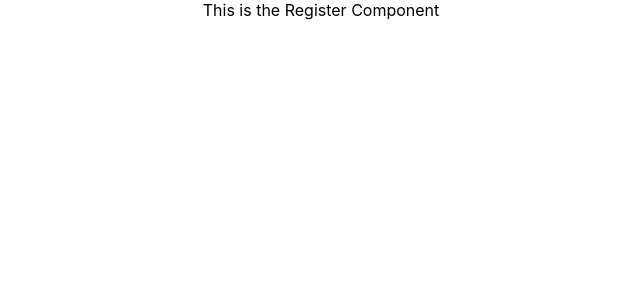
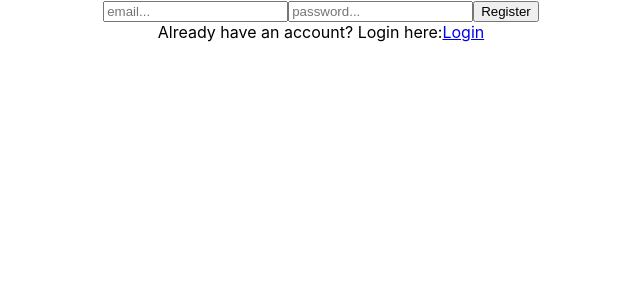
Before and after one commit to ackentdev/wr1-full-stack-review, a React (Create React App) app: page /#/register in a window 1280 px wide. Shown: the top 300 px of the page, without its empty margins (319-959 px from the left). Built offline with nearby package versions, Linux system fonts and the light colour scheme.

Commit message:
added  register

```diff
--- a/src/components/Landing.js
+++ b/src/components/Landing.js
@@ -1,4 +1,5 @@
 import React, {Component} from 'react';
+import {Link} from 'react-router-dom';
 import axios from 'axios';
 
 export default class Landing extends Component {
@@ -51,6 +52,10 @@ export default class Landing extends Component {
                         type="submit"
                         value="Login"/>
                 </form>
+                <span>Don't already have an account? Register here:</span>
+                <Link to="/register">
+                    Register
+                </Link>
             </div>
         )
     }
--- a/src/components/Register.js
+++ b/src/components/Register.js
@@ -1,9 +1,62 @@
 import React, {Component} from 'react';
+import {Link} from 'react-router-dom';
+import axios from 'axios';
 
 export default class Register extends Component {
+
+    constructor(){
+        super();
+        this.state = {
+            email: '',
+            password: ''
+        }
+    }
+
+    changeHandler = (e) => {
+        this.setState({
+            [e.target.name]: e.target.value
+        })
+    }
+
+    register = (e) => {
+        e.preventDefault();
+        const {email, password} = this.state
+        axios.post('/auth/register', {email, password})
+        .then( res => {
+            this.props.history.push('/dashboard')
+        })
+        .catch(err => {
+            alert('Could not register')
+        })
+    }
+
     render(){
+        const {email, password} = this.state
         return (
-            <div>This is the Register Component</div>
+            <div>
+                <form
+                    onSubmit={(e) => this.register(e)}>
+                    <input
+                        type="text"
+                        placeholder="email..."
+                        name="email"
+                        value={email}
+                        onChange={e => this.changeHandler(e)}/>
+                    <input
+                        type="password"
+                        placeholder="password..."
+                        name="password"
+                        value={password}
+                        onChange={e => this.changeHandler(e)}/>
+                    <input
+                        type="submit"
+                        value="Register"/>
+                </form>
+                <span>Already have an account? Login here:</span>
+                <Link to="/">
+                    Login
+                </Link>
+            </div>
         )
     }
 }
```
